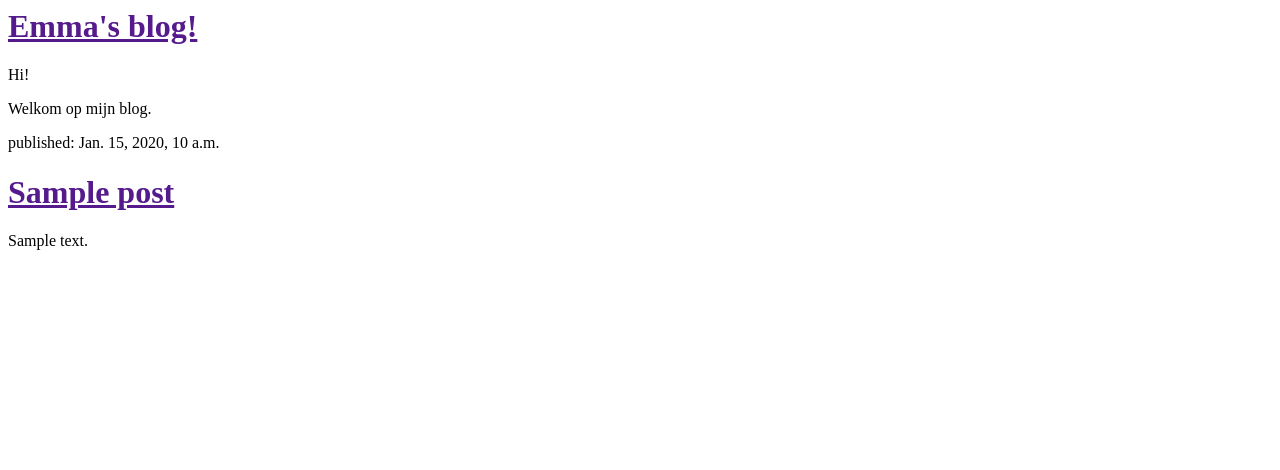
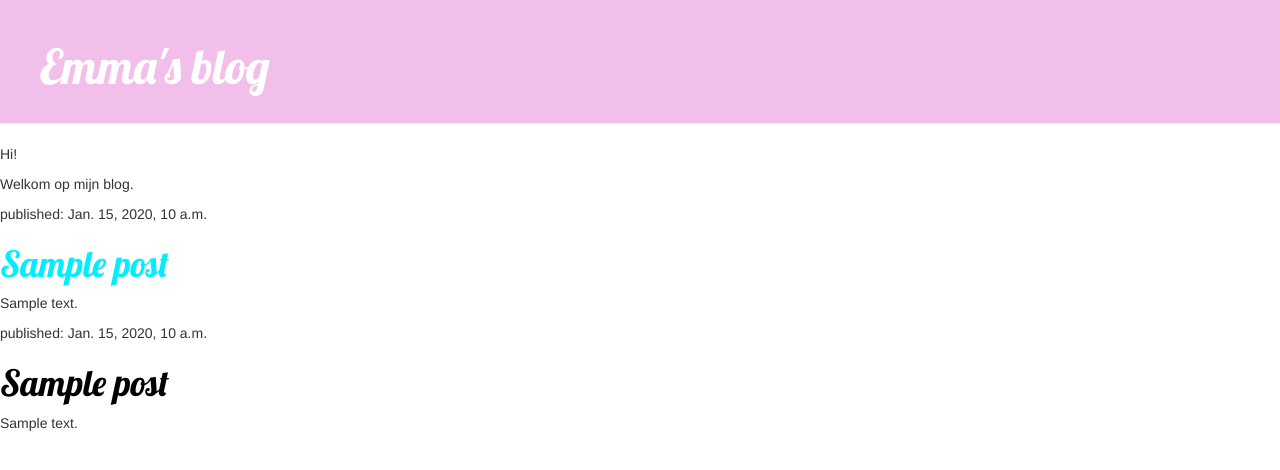
Before and after one commit to Emma2002/my-first-blog, a Django app: template blog/templates/blog/post_list.html in a window 1280 px wide. Shown: the top 470 px of the page. Run offline with Django 3.2, Linux system fonts and the light colour scheme; the template is opened without the code that fills it: most values are stand-ins (such as "Sample title", 1, 10 or a date in 2020); some libraries are stand-ins or nearby versions.

Commit message:
Modified templates to display posts from database.

```diff
--- /dev/null
+++ b/blog/static/css/blog.css
@@ -0,0 +1,53 @@
+h1 a {
+    color: #00EEFF;
+    font-family: 'Lobster';
+}
+body {
+    padding-left: 0px;
+}
+.page-header {
+    background-color: #F2BFEB;
+    margin-top: 0;
+    padding: 20px 20px 20px 40px;
+}
+
+.page-header h1, .page-header h1 a, .page-header h1 a:visited, .page-header h1 a:active {
+    color: #ffffff;
+    font-size: 36pt;
+    text-decoration: none;
+}
+
+.content {
+    margin-left: 40px;
+}
+
+h1, h2, h3, h4 {
+    font-family: 'Lobster', cursive;
+}
+
+.date {
+    color: #828282;
+}
+
+.save {
+    float: right;
+}
+
+.post-form textarea, .post-form input {
+    width: 100%;
+}
+
+.top-menu, .top-menu:hover, .top-menu:visited {
+    color: #ffffff;
+    float: right;
+    font-size: 26pt;
+    margin-right: 20px;
+}
+
+.post {
+    margin-bottom: 70px;
+}
+
+.post h1 a, .post h1 a:visited {
+    color: #000000;
+}
--- a/blog/templates/blog/post_list.html
+++ b/blog/templates/blog/post_list.html
@@ -1,7 +1,15 @@
+{% load staticfiles %}
 <html>
     <head>
+    <link rel="stylesheet" href="//maxcdn.bootstrapcdn.com/bootstrap/3.2.0/css/bootstrap.min.css">
+    <link rel="stylesheet" href="//maxcdn.bootstrapcdn.com/bootstrap/3.2.0/css/bootstrap-theme.min.css">
+    <link rel="stylesheet" href="{% static 'css/blog.css' %}">
+    <link href="//fonts.googleapis.com/css?family=Lobster&subset=latin,latin-ext" rel="stylesheet" type="text/css">
+
         <title>Emma's blog</title>
-<div><h1><a href="">Emma's blog!</a></h1></div>
+<div class="page-header">
+    <h1><a href="/">Emma's blog</a></h1>
+</div>
 </head>
     <body>
         <p>Hi!</p>
@@ -13,7 +21,13 @@
         <h1><a href="">{{ post.title }}</a></h1>
         <p>{{ post.text|linebreaksbr }}</p>
     </div>
+    <div class="post">
+    <p>published: {{ post.published_date }}</p>
+    <h1><a href="">{{ post.title }}</a></h1>
+    <p>{{ post.text|linebreaksbr }}</p>
+</div>
 {% endfor %}
 
 
+
 </html>
--- a/mysite/settings.py
+++ b/mysite/settings.py
@@ -119,4 +119,4 @@ USE_TZ = True
 # https://docs.djangoproject.com/en/1.10/howto/static-files/
 
 STATIC_URL = '/static/'
-STATIC_ROOT = os.path.join(BASE_DIR, 'static')
+STATIC_ROOT = os.path.join(BASE_DIR, 'blog', 'static')
```
